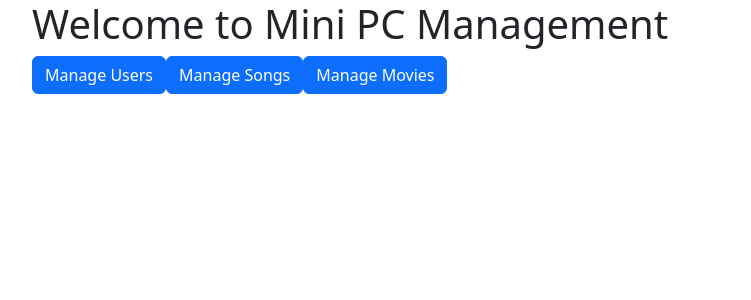
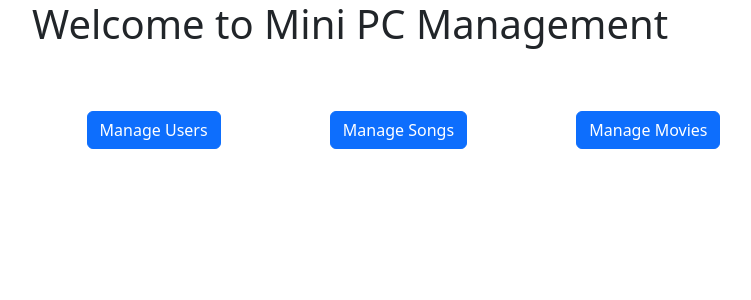
Before and after one commit to YousseFDevSaI/SOA_MIDTERM, an Angular app in the folder mini-pc-management/: page / in a window 1280 px wide. Shown: the top 300 px of the page, without its empty margins (62-813 px from the left). Built offline with nearby package versions, Linux system fonts and the light colour scheme.

Commit message:
Final Updates

```diff
--- a/mini-pc-management/src/app/landing-page/landing-page.component.html
+++ b/mini-pc-management/src/app/landing-page/landing-page.component.html
@@ -1,6 +1,6 @@
 <div class="container">
   <h1>Welcome to Mini PC Management</h1>
-  <button routerLink="/users" class="btn btn-primary">Manage Users</button>
-  <button routerLink="/songs" class="btn btn-primary">Manage Songs</button>
-  <button routerLink="/movies" class="btn btn-primary">Manage Movies</button>
+  <button style="margin: 5%;" style="margin: 5%;" routerLink="/users" class="btn btn-primary">Manage Users</button>
+  <button style="margin: 5%;" routerLink="/songs" class="btn btn-primary">Manage Songs</button>
+  <button style="margin: 5%;" routerLink="/movies" class="btn btn-primary">Manage Movies</button>
 </div>
```
Also changed, not shown: 2 other files (tests, documents, lock files or other folders).
